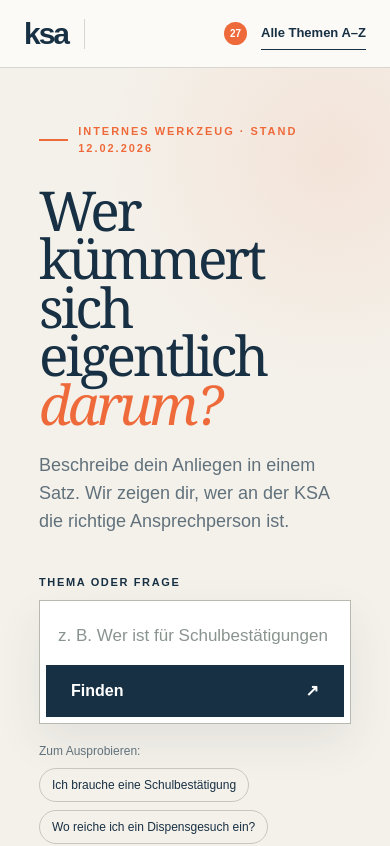
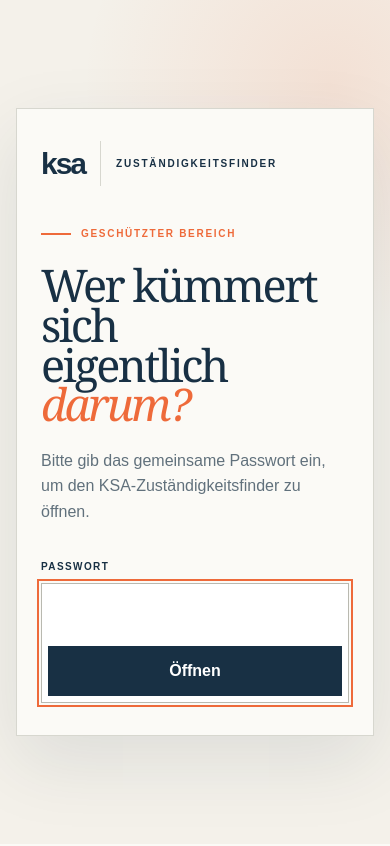
Before and after one commit to PatrickFischerKSA/ksa-zustaendigkeitsfinder, a Next.js app: page / in a window 390 px wide. Shown: the top 846 px of the page. Built offline with nearby package versions, Linux system fonts and the light colour scheme; no server answers.

Commit message:
Schuetze Zuständigkeitsfinder mit Passwort

```diff
--- /dev/null
+++ b/app/PasswordGate.tsx
@@ -0,0 +1,51 @@
+"use client";
+
+import { FormEvent, useState } from "react";
+
+export function PasswordGate() {
+  const [password, setPassword] = useState("");
+  const [error, setError] = useState("");
+  const [pending, setPending] = useState(false);
+
+  const submit = async (event: FormEvent) => {
+    event.preventDefault();
+    setPending(true);
+    setError("");
+
+    try {
+      const response = await fetch("/api/login", {
+        method: "POST",
+        headers: { "content-type": "application/json" },
+        body: JSON.stringify({ password }),
+      });
+      if (!response.ok) {
+        setError("Das Passwort ist nicht korrekt.");
+        setPending(false);
+        return;
+      }
+      window.location.reload();
+    } catch {
+      setError("Die Anmeldung ist gerade nicht möglich. Bitte versuche es erneut.");
+      setPending(false);
+    }
+  };
+
+  return (
+    <main className="gatePage">
+      <section className="gateCard">
+        <div className="gateBrand"><strong>ksa</strong><span>Zuständigkeitsfinder</span></div>
+        <div className="gateEyebrow"><span /> Geschützter Bereich</div>
+        <h1>Wer kümmert sich<br />eigentlich <em>darum?</em></h1>
+        <p>Bitte gib das gemeinsame Passwort ein, um den KSA-Zuständigkeitsfinder zu öffnen.</p>
+        <form onSubmit={submit} className="gateForm">
+          <label htmlFor="site-password">Passwort</label>
+          <div className="gateInputRow">
+            <input id="site-password" name="password" type="password" value={password} onChange={(event) => setPassword(event.target.value)} autoComplete="current-password" autoFocus required />
+            <button type="submit" disabled={pending}>{pending ? "Prüfen …" : "Öffnen"}</button>
+          </div>
+          {error && <p className="gateError" role="alert">{error}</p>}
+        </form>
+      </section>
+    </main>
+  );
+}
--- /dev/null
+++ b/app/api/login/route.ts
@@ -0,0 +1,32 @@
+import { NextResponse } from "next/server";
+import { accessCookieName, accessToken, safeEqual } from "../../password-auth";
+
+export async function POST(request: Request) {
+  const configuredPassword = process.env.SITE_PASSWORD;
+  if (!configuredPassword) {
+    return NextResponse.json({ error: "Password protection is not configured." }, { status: 503 });
+  }
+
+  let submittedPassword = "";
+  try {
+    const body = await request.json() as { password?: unknown };
+    submittedPassword = typeof body.password === "string" ? body.password : "";
+  } catch {
+    return NextResponse.json({ error: "Invalid request." }, { status: 400 });
+  }
+
+  if (!safeEqual(submittedPassword, configuredPassword)) {
+    return NextResponse.json({ error: "Invalid password." }, { status: 401 });
+  }
+
+  const token = await accessToken(configuredPassword);
+  const response = NextResponse.json({ ok: true });
+  response.cookies.set(accessCookieName, token!, {
+    httpOnly: true,
+    secure: true,
+    sameSite: "strict",
+    path: "/",
+    maxAge: 60 * 60 * 12,
+  });
+  return response;
+}
--- a/app/globals.css
+++ b/app/globals.css
@@ -73,6 +73,24 @@ h2 { font-family:Georgia, serif; font-size:clamp(31px,4vw,48px); font-weight:400
 footer { min-height:120px; display:flex; align-items:center; gap:28px; padding:30px clamp(24px,7vw,110px); background:var(--ink); color:white; }
 footer span { font-size:34px; font-weight:900; letter-spacing:-2px; }
 footer p { border-left:1px solid rgba(255,255,255,.25); padding-left:28px; color:rgba(255,255,255,.65); font-size:12px; }
+.gatePage { min-height:100vh; display:grid; place-items:center; padding:30px; background:radial-gradient(circle at 85% 10%, rgba(238,106,58,.12), transparent 30%), var(--cream); }
+.gateCard { width:min(760px,100%); padding:clamp(34px,6vw,70px); background:var(--paper); border:1px solid var(--line); box-shadow:0 26px 70px rgba(24,48,68,.1); }
+.gateBrand { display:flex; align-items:center; gap:15px; margin-bottom:56px; }
+.gateBrand strong { font-size:30px; letter-spacing:-2px; padding-right:15px; border-right:1px solid var(--line); }
+.gateBrand span { font-size:10px; font-weight:800; letter-spacing:.18em; text-transform:uppercase; }
+.gateEyebrow { display:flex; align-items:center; gap:10px; color:var(--orange); font-size:10px; font-weight:800; letter-spacing:.17em; text-transform:uppercase; }
+.gateEyebrow span { width:30px; height:2px; background:var(--orange); }
+.gateCard h1 { font-size:clamp(45px,7vw,72px); margin:24px 0; }
+.gateCard > p { max-width:570px; color:var(--muted); line-height:1.6; }
+.gateForm { margin-top:34px; }
+.gateForm label { display:block; margin-bottom:9px; font-size:10px; font-weight:900; letter-spacing:.14em; text-transform:uppercase; }
+.gateInputRow { display:flex; padding:6px; background:white; border:1px solid #b9b9b0; }
+.gateInputRow:focus-within { outline:2px solid var(--orange); outline-offset:2px; }
+.gateInputRow input { flex:1; min-width:0; padding:16px; border:0; outline:0; background:transparent; }
+.gateInputRow button { min-width:120px; border:0; padding:0 22px; color:white; background:var(--ink); font-weight:800; cursor:pointer; }
+.gateInputRow button:hover { background:var(--orange); }
+.gateInputRow button:disabled { opacity:.65; cursor:wait; }
+.gateError { margin:12px 0 0; color:#b94720; font-size:13px; }
 @media (max-width:760px) {
   .topbar { height:68px; }
   .brandText { display:none; }
@@ -91,4 +109,9 @@ footer p { border-left:1px solid rgba(255,255,255,.25); padding-left:28px; color
   .sectionHead { align-items:flex-start; }
   .count { margin-top:10px; white-space:nowrap; }
   footer { align-items:flex-start; }
+  .gatePage { padding:16px; }
+  .gateCard { padding:32px 24px; }
+  .gateBrand { margin-bottom:40px; }
+  .gateInputRow { display:block; }
+  .gateInputRow input, .gateInputRow button { width:100%; min-height:50px; }
 }
--- a/app/layout.tsx
+++ b/app/layout.tsx
@@ -1,6 +1,11 @@
 import type { Metadata } from "next";
 import { Geist, Geist_Mono } from "next/font/google";
+import { cookies } from "next/headers";
 import "./globals.css";
+import { PasswordGate } from "./PasswordGate";
+import { accessCookieName, accessToken, safeEqual } from "./password-auth";
+
+export const dynamic = "force-dynamic";
 
 const geistSans = Geist({
   variable: "--font-geist-sans",
@@ -33,17 +38,22 @@ export const metadata: Metadata = {
   },
 };
 
-export default function RootLayout({
+export default async function RootLayout({
   children,
 }: Readonly<{
   children: React.ReactNode;
 }>) {
+  const cookieStore = await cookies();
+  const currentToken = cookieStore.get(accessCookieName)?.value ?? "";
+  const expectedToken = await accessToken();
+  const isAuthenticated = Boolean(expectedToken && safeEqual(currentToken, expectedToken));
+
   return (
     <html lang="de">
       <body
         className={`${geistSans.variable} ${geistMono.variable} antialiased`}
       >
-        {children}
+        {isAuthenticated ? children : <PasswordGate />}
       </body>
     </html>
   );
--- /dev/null
+++ b/app/password-auth.ts
@@ -0,0 +1,25 @@
+const COOKIE_NAME = "ksa_access";
+
+const toBase64Url = (bytes: Uint8Array) => {
+  let binary = "";
+  bytes.forEach((byte) => { binary += String.fromCharCode(byte); });
+  return btoa(binary).replace(/\+/g, "-").replace(/\//g, "_").replace(/=+$/g, "");
+};
+
+export const accessCookieName = COOKIE_NAME;
+
+export async function accessToken(password = process.env.SITE_PASSWORD) {
+  if (!password) return null;
+  const input = new TextEncoder().encode(`ksa-zustaendigkeitsfinder:${password}`);
+  const digest = await crypto.subtle.digest("SHA-256", input);
+  return toBase64Url(new Uint8Array(digest));
+}
+
+export function safeEqual(left: string, right: string) {
+  if (left.length !== right.length) return false;
+  let difference = 0;
+  for (let index = 0; index < left.length; index += 1) {
+    difference |= left.charCodeAt(index) ^ right.charCodeAt(index);
+  }
+  return difference === 0;
+}
```
Also changed, not shown: 2 other files (tests, documents, lock files or other folders).
